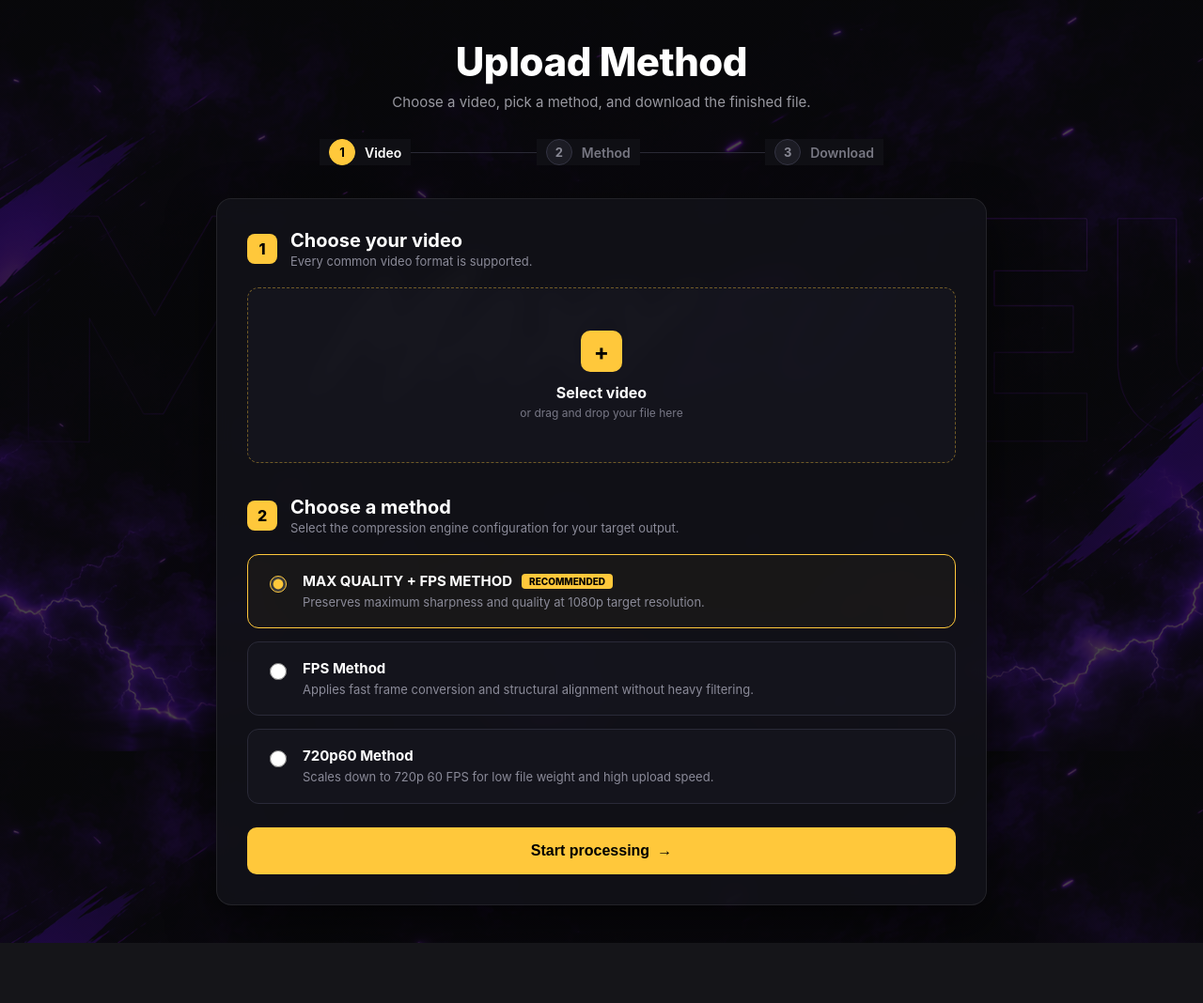
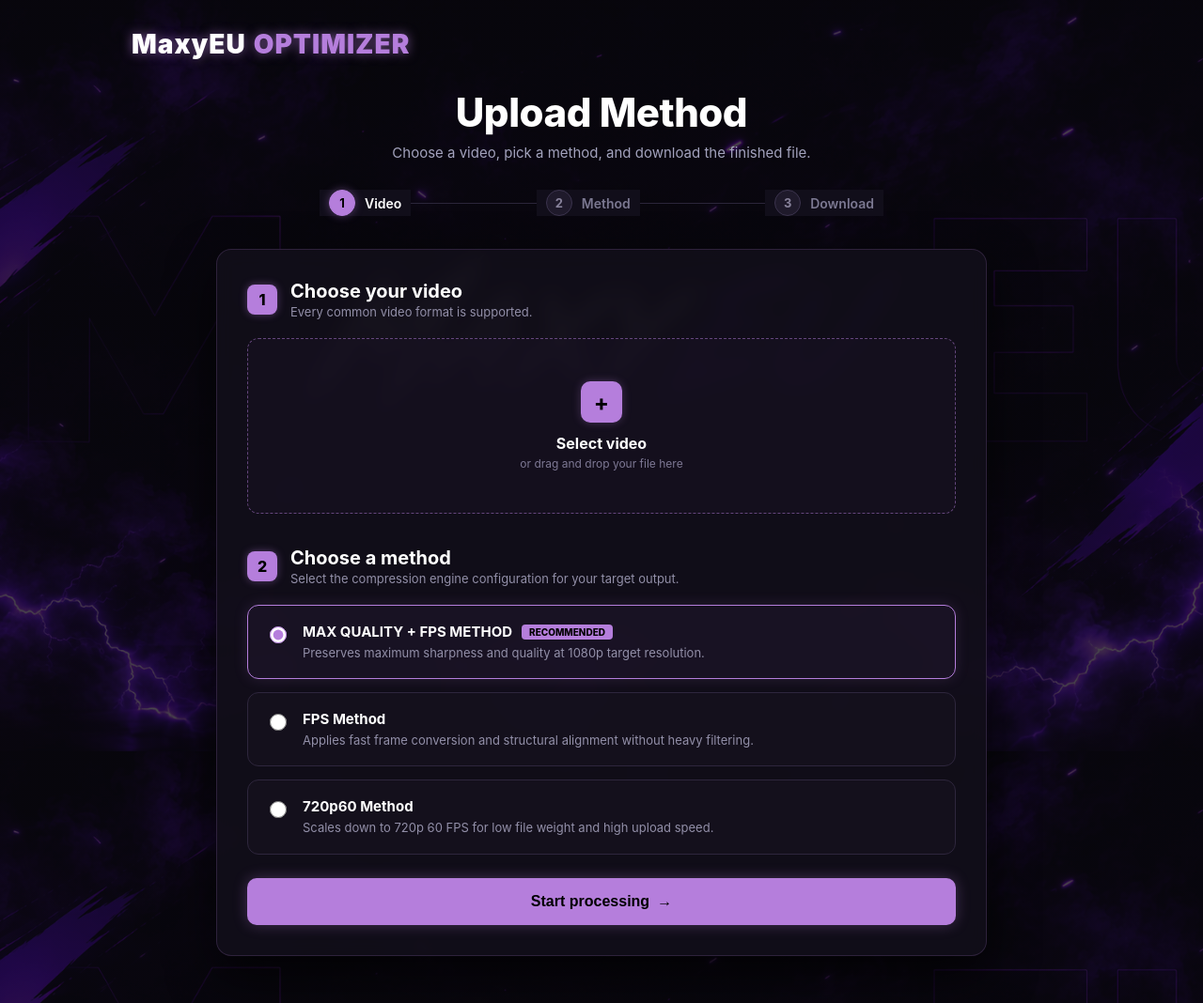
Before and after one commit to JohnMcclaneMartinez/maxyeu-optimizer, a Flask app: page / in a window 1280 px wide. Shown: the whole page at 94% size. Before the commit the page ends 1004 px from the top, so only its background shows below. Run offline with Flask 3, Linux system fonts and the light colour scheme; parts of the project's set-up code (start-up, migrations or seed data) failed here and were passed over; some libraries are stand-ins or nearby versions.

Commit message:
Update index.html

```diff
--- a/templates/index.html
+++ b/templates/index.html
@@ -8,15 +8,35 @@
         * { box-sizing: border-box; }
         body {
             font-family: -apple-system, BlinkMacSystemFont, "Segoe UI", Roboto, Helvetica, Arial, sans-serif;
-            background: linear-gradient(rgba(10, 10, 12, 0.75), rgba(10, 10, 12, 0.75)), url("{{ url_for('static', filename='bg.jpg') }}") no-repeat center center fixed;
+            background: linear-gradient(rgba(10, 8, 15, 0.75), rgba(10, 8, 15, 0.75)), url("{{ url_for('static', filename='bg.jpg') }}") no-repeat center center fixed;
             background-size: cover;
             color: #ffffff;
             margin: 0;
-            padding: 40px 20px;
+            padding: 20px 20px 50px 20px;
+            min-height: 100vh;
+        }
+
+        /* Top Brand Header Bar */
+        .top-navbar {
+            max-width: 1000px;
+            margin: 0 auto 20px auto;
             display: flex;
-            justify-content: center;
-            align-items: flex-start;
-            min-height: 100vh;
+            align-items: center;
+            justify-content: space-between;
+            padding: 10px 0;
+        }
+        .brand-logo {
+            font-size: 28px;
+            font-weight: 900;
+            letter-spacing: 1px;
+            color: #ffffff;
+            text-shadow: 0 0 12px rgba(181, 126, 220, 0.6);
+            display: flex;
+            align-items: center;
+            gap: 8px;
+        }
+        .brand-logo span {
+            color: #b57edc;
         }
 
         .main-container {
@@ -37,7 +57,7 @@
             letter-spacing: -0.5px;
         }
         .header-subtitle {
-            color: #9999a1;
+            color: #a3a3bd;
             font-size: 15px;
             margin: 0;
         }
@@ -58,17 +78,17 @@
             left: 40px;
             right: 40px;
             height: 1px;
-            background: #2a2a35;
+            background: #2b263a;
             z-index: 1;
         }
         .step-node {
             display: flex;
             align-items: center;
             gap: 10px;
-            background: #0f0f14;
+            background: #110e1a;
             padding: 0 10px;
             z-index: 2;
-            color: #777782;
+            color: #7b7891;
             font-size: 14px;
             font-weight: 600;
         }
@@ -77,28 +97,29 @@
             width: 28px;
             height: 28px;
             border-radius: 50%;
-            background: #1c1c24;
-            color: #888894;
+            background: #1f1a2b;
+            color: #88829b;
             display: flex;
             align-items: center;
             justify-content: center;
             font-size: 13px;
             font-weight: bold;
-            border: 1px solid #333342;
+            border: 1px solid #3b334d;
         }
         .step-node.active .step-badge {
-            background: #ffc83b;
+            background: #b57edc;
             color: #000000;
-            border-color: #ffc83b;
+            border-color: #b57edc;
+            box-shadow: 0 0 10px rgba(181, 126, 220, 0.4);
         }
 
         /* Outer Card Body */
         .content-card {
-            background: rgba(18, 18, 24, 0.92);
-            border: 1px solid rgba(255, 255, 255, 0.08);
+            background: rgba(18, 15, 26, 0.92);
+            border: 1px solid rgba(181, 126, 220, 0.18);
             border-radius: 16px;
             padding: 32px;
-            box-shadow: 0 20px 50px rgba(0, 0, 0, 0.6);
+            box-shadow: 0 20px 50px rgba(0, 0, 0, 0.7);
             backdrop-filter: blur(10px);
         }
 
@@ -109,7 +130,7 @@
             margin-bottom: 20px;
         }
         .section-number {
-            background: #ffc83b;
+            background: #b57edc;
             color: #000;
             width: 32px;
             height: 32px;
@@ -119,6 +140,7 @@
             justify-content: center;
             font-weight: 800;
             font-size: 16px;
+            box-shadow: 0 0 8px rgba(181, 126, 220, 0.4);
         }
         .section-title {
             font-size: 20px;
@@ -127,28 +149,28 @@
         }
         .section-desc {
             font-size: 13px;
-            color: #8a8a98;
+            color: #928fa8;
             margin: 2px 0 0 0;
         }
 
         /* File Select Drop Area */
         .upload-dropzone {
-            border: 1px dashed rgba(255, 200, 59, 0.4);
+            border: 1px dashed rgba(181, 126, 220, 0.5);
             border-radius: 12px;
             padding: 45px 20px;
             text-align: center;
-            background: rgba(25, 25, 35, 0.5);
+            background: rgba(28, 22, 40, 0.4);
             cursor: pointer;
             transition: all 0.2s ease;
         }
         .upload-dropzone:hover {
-            border-color: #ffc83b;
-            background: rgba(255, 200, 59, 0.04);
+            border-color: #b57edc;
+            background: rgba(181, 126, 220, 0.08);
         }
         .plus-icon {
             width: 44px;
             height: 44px;
-            background: #ffc83b;
+            background: #b57edc;
             color: #000;
             border-radius: 10px;
             display: flex;
@@ -157,6 +179,7 @@
             font-size: 24px;
             font-weight: bold;
             margin: 0 auto 12px auto;
+            box-shadow: 0 0 10px rgba(181, 126, 220, 0.3);
         }
         .select-title {
             font-size: 16px;
@@ -165,15 +188,15 @@
         }
         .select-sub {
             font-size: 12px;
-            color: #777785;
+            color: #7d7894;
         }
         #video-input { display: none; }
 
         /* File Selected Preview Banner */
         .file-preview {
             display: none;
-            background: rgba(25, 25, 35, 0.8);
-            border: 1px solid #333342;
+            background: rgba(28, 22, 40, 0.8);
+            border: 1px solid #3d3353;
             border-radius: 10px;
             padding: 14px 18px;
             align-items: center;
@@ -192,9 +215,9 @@
             word-break: break-all;
         }
         .change-btn {
-            background: #252532;
-            border: 1px solid #3e3e50;
-            color: #ccc;
+            background: #2a2238;
+            border: 1px solid #4a3c63;
+            color: #d2c8e6;
             padding: 6px 14px;
             border-radius: 6px;
             font-size: 12px;
@@ -209,8 +232,8 @@
             margin-top: 15px;
         }
         .option-card {
-            border: 1px solid #2a2a38;
-            background: rgba(22, 22, 30, 0.7);
+            border: 1px solid #2e263d;
+            background: rgba(22, 18, 31, 0.7);
             border-radius: 12px;
             padding: 18px;
             display: flex;
@@ -221,12 +244,13 @@
             transition: all 0.2s ease;
         }
         .option-card.selected {
-            border-color: #ffc83b;
-            background: rgba(255, 200, 59, 0.03);
+            border-color: #b57edc;
+            background: rgba(181, 126, 220, 0.05);
+            box-shadow: 0 0 15px rgba(181, 126, 220, 0.15);
         }
         .option-card input[type="radio"] {
             margin-top: 4px;
-            accent-color: #ffc83b;
+            accent-color: #b57edc;
             width: 18px;
             height: 18px;
         }
@@ -240,7 +264,7 @@
             gap: 10px;
         }
         .recommended-badge {
-            background: #ffc83b;
+            background: #b57edc;
             color: #000;
             font-size: 10px;
             font-weight: 800;
@@ -250,7 +274,7 @@
         }
         .option-desc {
             font-size: 13px;
-            color: #8a8a98;
+            color: #928fa8;
             margin: 0;
             line-height: 1.4;
         }
@@ -258,7 +282,7 @@
         /* Submit Action Button */
         .submit-btn {
             width: 100%;
-            background: #ffc83b;
+            background: #b57edc;
             color: #000000;
             border: none;
             padding: 16px;
@@ -271,38 +295,39 @@
             align-items: center;
             justify-content: center;
             gap: 8px;
+            box-shadow: 0 0 15px rgba(181, 126, 220, 0.3);
             transition: transform 0.1s ease, background-color 0.2s ease;
         }
-        .submit-btn:hover { background: #e5b331; }
+        .submit-btn:hover { background: #9f62c8; }
         .submit-btn:disabled { opacity: 0.5; cursor: not-allowed; }
 
         /* Progress Bar */
         .progress-box {
             display: none;
             margin-top: 25px;
-            background: #14141c;
-            border: 1px solid #2a2a38;
+            background: #14101e;
+            border: 1px solid #3b3050;
             border-radius: 10px;
             padding: 18px;
         }
         .progress-status {
             font-size: 13px;
-            color: #ffc83b;
+            color: #b57edc;
             font-weight: 700;
             margin-bottom: 10px;
         }
         .progress-track {
             width: 100%;
             height: 12px;
-            background: #09090d;
+            background: #0a0810;
             border-radius: 6px;
             overflow: hidden;
-            border: 1px solid #22222e;
+            border: 1px solid #2d233e;
         }
         .progress-fill {
             height: 100%;
             width: 0%;
-            background: #ffc83b;
+            background: linear-gradient(90deg, #9f62c8, #b57edc);
             transition: width 0.3s ease;
         }
 
@@ -310,8 +335,8 @@
         .download-card {
             margin-top: 25px;
             padding: 20px;
-            background: rgba(255, 200, 59, 0.05);
-            border: 1px solid #ffc83b;
+            background: rgba(181, 126, 220, 0.08);
+            border: 1px solid #b57edc;
             border-radius: 12px;
             text-align: center;
         }
@@ -319,15 +344,20 @@
             display: inline-block;
             margin-top: 10px;
             padding: 14px 28px;
-            background: #ffc83b;
+            background: #b57edc;
             color: #000;
             text-decoration: none;
             font-weight: 800;
             border-radius: 8px;
+            box-shadow: 0 0 12px rgba(181, 126, 220, 0.4);
         }
     </style>
 </head>
 <body>
+
+<div class="top-navbar">
+    <div class="brand-logo">MaxyEU <span>OPTIMIZER</span></div>
+</div>
 
 <div class="main-container">
     <div class="header-section">
@@ -335,7 +365,6 @@
         <p class="header-subtitle">Choose a video, pick a method, and download the finished file.</p>
     </div>
 
-    <!-- Wizard Steps -->
     <div class="step-indicator-bar">
         <div class="step-node active" id="step-node-1">
             <div class="step-badge" id="step-badge-1">1</div>
@@ -354,7 +383,6 @@
     <div class="content-card">
         <form id="optimizer-form" action="/optimize" method="POST" enctype="multipart/form-data">
 
-            <!-- Step 1 Header -->
             <div class="section-header">
                 <div class="section-number">1</div>
                 <div>
@@ -363,14 +391,12 @@
                 </div>
             </div>
 
-            <!-- Upload Dropzone Area -->
             <div class="upload-dropzone" id="dropzone" onclick="document.getElementById('video-input').click()">
                 <div class="plus-icon">+</div>
                 <div class="select-title">Select video</div>
                 <div class="select-sub">or drag and drop your file here</div>
             </div>
 
-            <!-- Selected File Display -->
             <div class="file-preview" id="file-preview">
                 <div class="file-info">
                     <span>🎬</span>
@@ -381,7 +407,6 @@
 
             <input type="file" name="video" id="video-input" accept="video/*" onchange="handleFileSelect(this)" required>
 
-            <!-- Step 2 Header -->
             <div class="section-header" style="margin-top: 35px;">
                 <div class="section-number">2</div>
                 <div>
@@ -390,7 +415,6 @@
                 </div>
             </div>
 
-            <!-- Method Selection Cards -->
             <div class="options-group">
                 <label class="option-card selected">
                     <input type="radio" name="method" value="max_quality" checked onclick="selectMethod(this)">
@@ -420,13 +444,11 @@
                 </label>
             </div>
 
-            <!-- Submit Button -->
             <button type="submit" class="submit-btn" id="submit-btn">
                 Start processing <span>→</span>
             </button>
         </form>
 
-        <!-- Progress Tracker -->
         <div class="progress-box" id="progress-box">
             <div class="progress-status" id="progress-status">Uploading Video... 0%</div>
             <div class="progress-track">
@@ -434,10 +456,9 @@
             </div>
         </div>
 
-        <!-- Step 3 Download Container -->
         {% if download_file %}
             <div class="download-card" id="download-section">
-                <h3 style="margin: 0; color: #ffc83b;">Optimization Complete!</h3>
+                <h3 style="margin: 0; color: #b57edc;">Optimization Complete!</h3>
                 <p style="font-size: 13px; color: #aaa; margin: 5px 0 15px 0;">Your video file is optimized and ready.</p>
                 <a class="download-btn" href="{{ url_for('download_file', filename=download_file) }}">Download Optimized Video</a>
             </div>
@@ -452,7 +473,6 @@
             document.getElementById('file-preview').style.display = 'flex';
             document.getElementById('file-name-text').innerText = input.files[0].name;
 
-            // Activate Step 2 Node
             document.getElementById('step-node-2').classList.add('active');
             document.getElementById('step-badge-1').innerText = '✓';
         }
```
